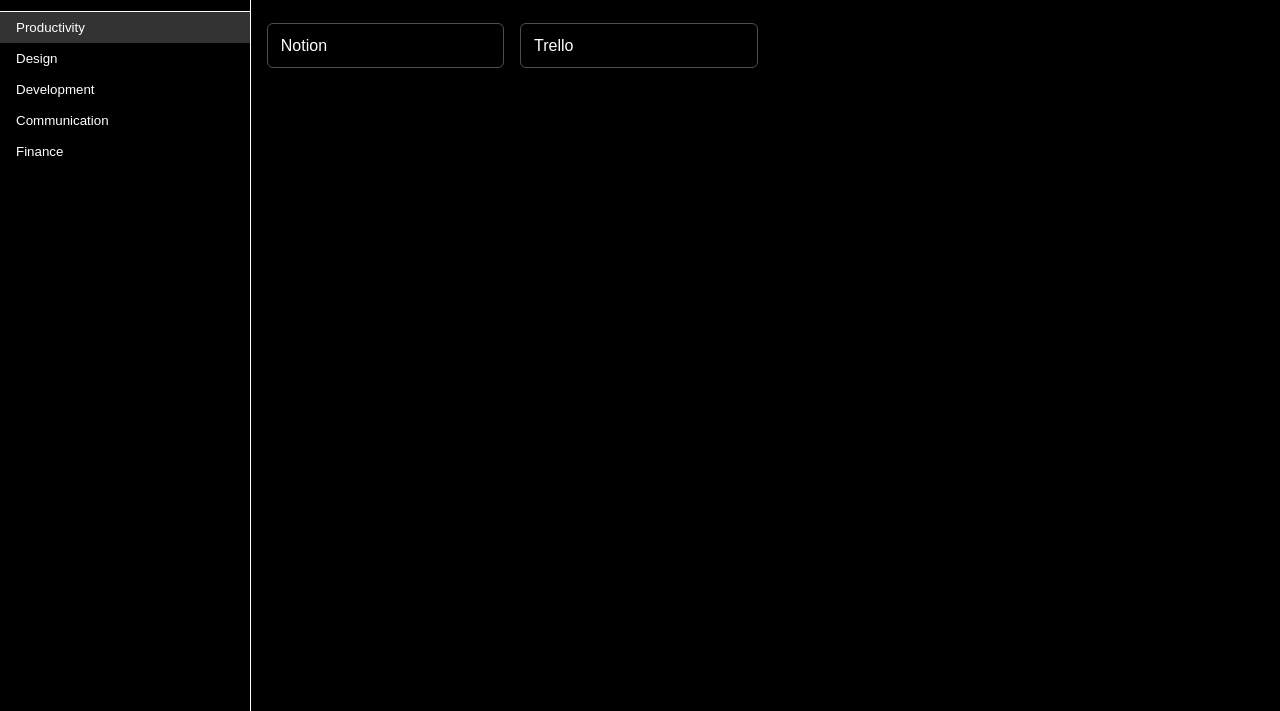
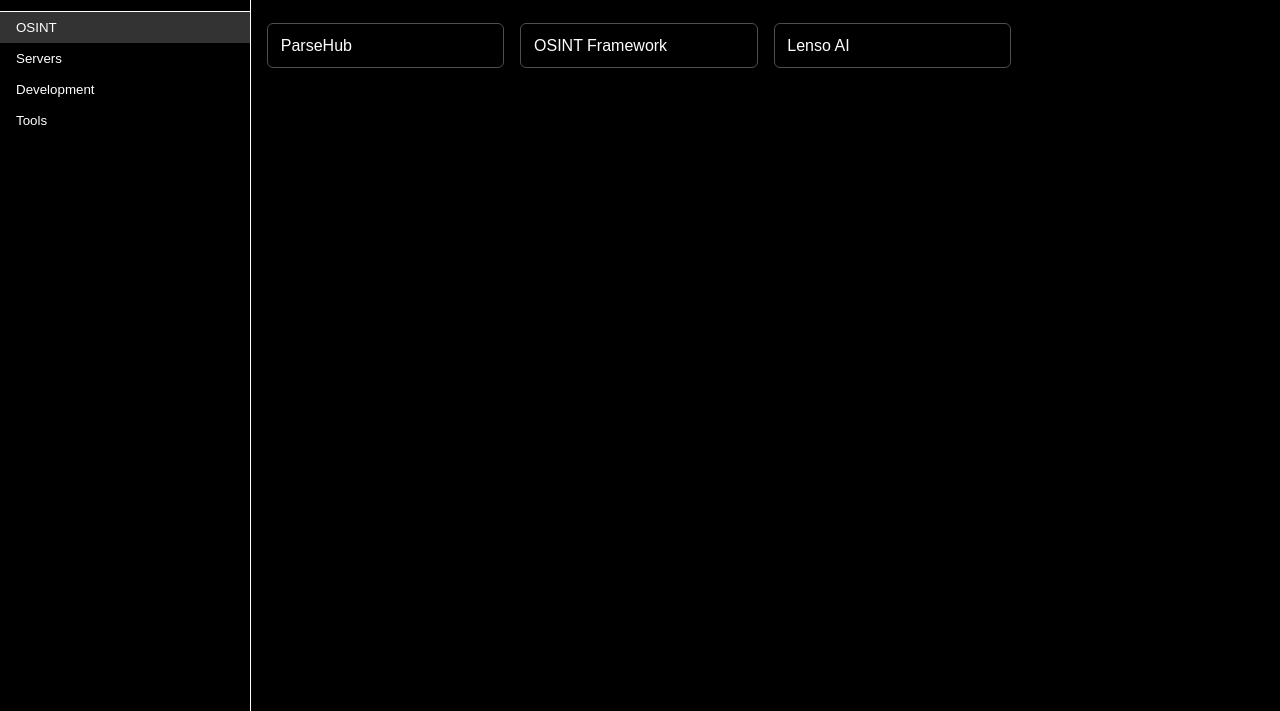
Before and after one commit to mrbigsticks/inform, a plain HTML site: page index.html in a window 1280 px wide. Shown: the part 89-800 px from the top of the page. Drawn offline with Linux system fonts and the light colour scheme.

Commit message:
Test Update 1.2
Added more options to the categories.

```diff
--- a/index.html
+++ b/index.html
@@ -17,7 +17,7 @@
         </aside>
         <main class="main-content">
             <div class="main-header">
-                <h1 id="categoryTitle">Software</h1>
+                <h1 id="categoryTitle">Softwares</h1>
                 <button id="openSidebar" class="open-btn">☰</button>
             </div>
             <div id="softwareGrid" class="software-grid"></div>
--- a/src/script.js
+++ b/src/script.js
@@ -1,22 +1,22 @@
 const categories = [
-    { id: 1, name: "Productivity" },
-    { id: 2, name: "Design" },
+    { id: 1, name: "OSINT" },
+    { id: 2, name: "Servers" },
     { id: 3, name: "Development" },
-    { id: 4, name: "Communication" },
-    { id: 5, name: "Finance" }
+    { id: 4, name: "Tools" }
 ];
 
 const softwareItems = [
-    { id: 1, name: "Notion", category: 1 },
-    { id: 2, name: "Figma", category: 2 },
-    { id: 3, name: "Visual Studio Code", category: 3 },
-    { id: 4, name: "Slack", category: 4 },
-    { id: 5, name: "QuickBooks", category: 5 },
-    { id: 6, name: "Trello", category: 1 },
-    { id: 7, name: "Adobe XD", category: 2 },
-    { id: 8, name: "GitHub", category: 3 },
-    { id: 9, name: "Zoom", category: 4 },
-    { id: 10, name: "Wave", category: 5 }
+    { id: 1, name: "ParseHub", category: 1 },
+    { id: 2, name: "OSINT Framework", category: 1},
+    { id: 3, name: "OneDrive", category: 2 },
+    { id: 4, name: "Visual Studio Code", category: 3 },
+    { id: 5, name: "Lenso AI", category: 1 },
+    { id: 6, name: "Virtual Machine Notes", category: 2 },
+    { id: 7, name: "GitHub", category: 3 },
+    { id: 8, name: "Nmap", category: 4 },
+    { id: 9, name: "Hydra Brute Force", category: 4 },
+    { id: 10, name: "SQL Injection", category: 4 },
+    { id: 11, name: "DDoS", category: 4 }
 ];
 
 let selectedCategory = categories[0].id;
@@ -56,7 +56,7 @@
 function updateCategoryTitle() {
     const categoryTitle = document.getElementById('categoryTitle');
     const category = categories.find(c => c.id === selectedCategory);
-    categoryTitle.textContent = `${category.name} Software`;
+    categoryTitle.textContent = `${category.name} Softwares`;
 }
 
 function toggleSidebar() {
```
